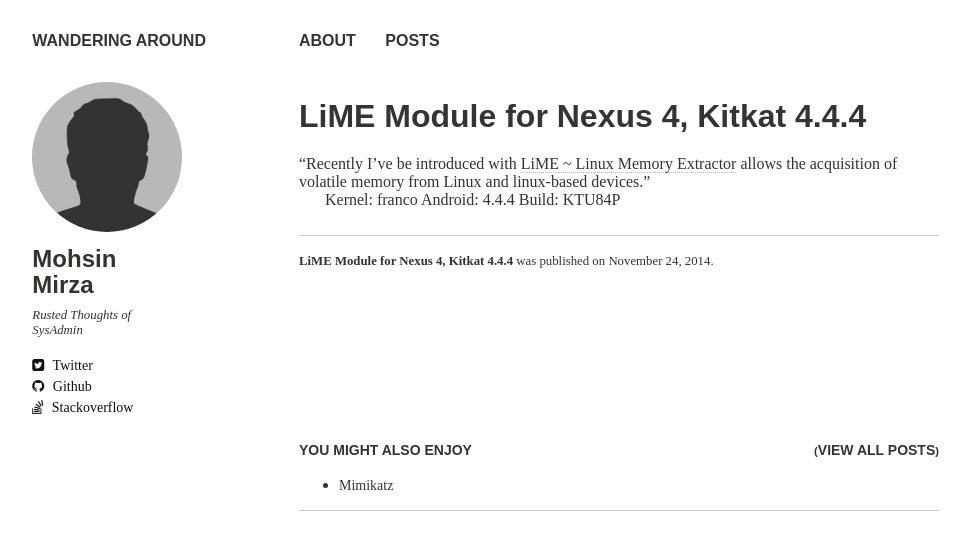
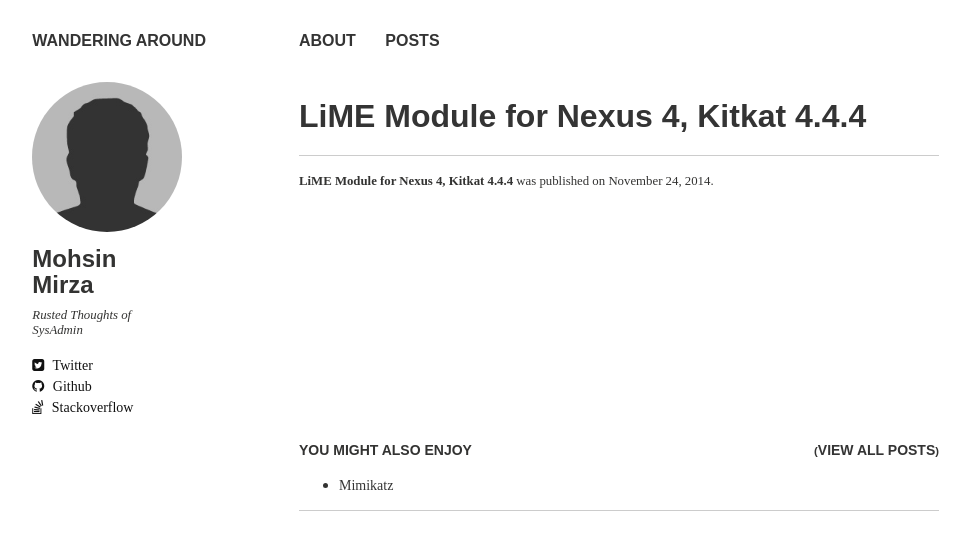
Before and after one commit to jahil/jahil.github.io, a Jekyll site: the page built from _posts/2014-11-24-lime-module-for-nexus-4-kitkat-4-4-4.md, in a window 1280 px wide. Shown: the top 550 px of the page, without its empty margins (21-991 px from the left). Built offline with Jekyll 4.4.1, drawn with Linux system fonts in a browser that asks for light colours; nearby versions of some CDN libraries; some web fonts are replaced.

Commit message:
baseline commit

```diff
--- a/_posts/2014-11-24-lime-module-for-nexus-4-kitkat-4-4-4.md
+++ b/_posts/2014-11-24-lime-module-for-nexus-4-kitkat-4-4-4.md
@@ -4,14 +4,8 @@ title: "LiME Module for Nexus 4, Kitkat 4.4.4"
 modified:
 categories:
 excerpt:
-tags: [kitkat, kernel, android, volatility, module, forensics]
+tags: []
 image:
   feature:
-date: 2014-11-24T17:29:48+04:00
+date: 2014-11-24T17:59:25+04:00
 ---
-
-"Recently I've be introduced with [LiME ~ Linux Memory Extractor](https://github.com/504ensicsLabs/LiME) allows the acquisition of volatile memory from Linux and linux-based devices."
-
-Kernel: franco
-Android: 4.4.4
-Build: KTU84P
```
Also changed, not shown: 1 other file.
